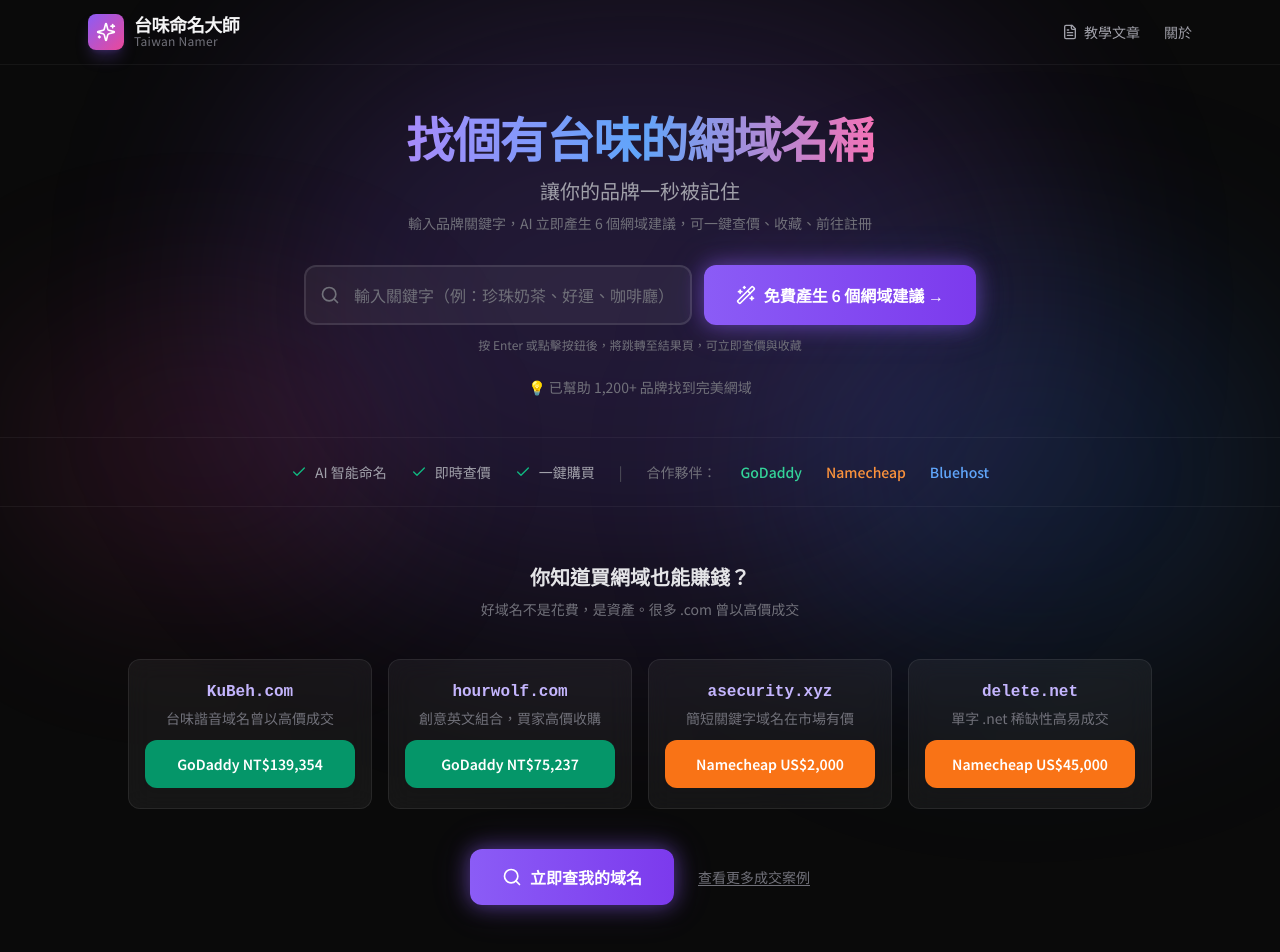
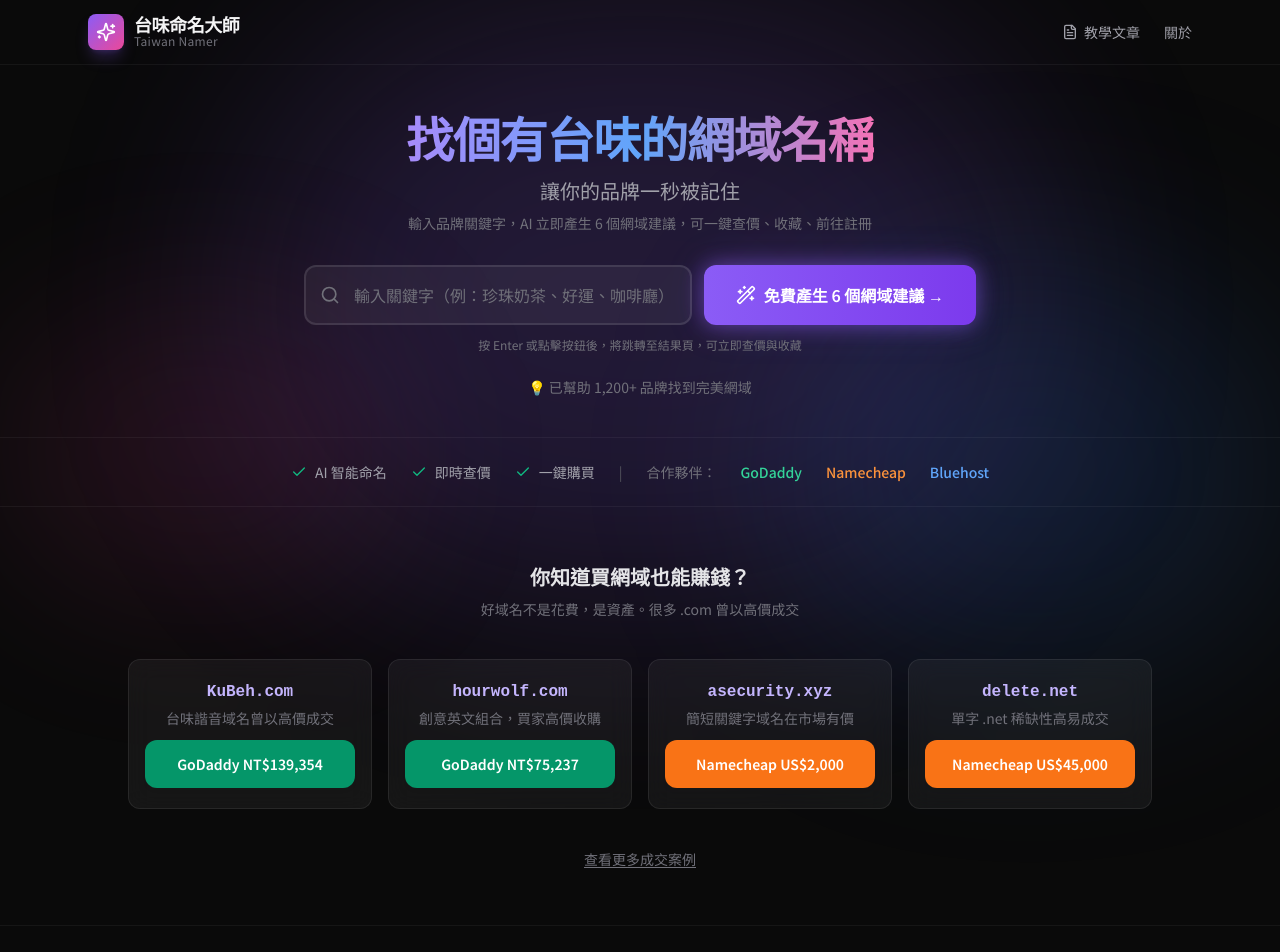
Before and after one commit to taiwan-namer/taiwan-namer, a Next.js app: page / in a window 1280 px wide. Shown: the top 952 px of the page. Built offline with nearby package versions, Linux system fonts and the light colour scheme.

Commit message:
Update UI and add affiliate buttons

```diff
--- a/app/(main)/page.tsx
+++ b/app/(main)/page.tsx
@@ -129,15 +129,6 @@ function ValueAnchorSection() {
     return () => observer.disconnect();
   }, []);
 
-  const scrollToSearchAndFocus = () => {
-    trackEvent("value_anchor_cta_click", {});
-    const input = document.getElementById("hero-keyword");
-    if (input) {
-      input.scrollIntoView({ behavior: "smooth", block: "center" });
-      setTimeout(() => (input as HTMLInputElement).focus(), 400);
-    }
-  };
-
   const examples = [
     { domain: "KuBeh.com", price: "NT$139,354", desc: "台味諧音域名曾以高價成交", descFirst: true, vendor: "godaddy" as const },
     { domain: "hourwolf.com", price: "NT$75,237", desc: "創意英文組合，買家高價收購", descFirst: true, vendor: "godaddy" as const },
@@ -193,15 +184,7 @@ function ValueAnchorSection() {
           </div>
         ))}
       </div>
-      <div className="flex flex-col sm:flex-row items-center justify-center gap-4 sm:gap-6">
-        <button
-          type="button"
-          onClick={scrollToSearchAndFocus}
-          className="glow-btn inline-flex items-center justify-center gap-2 px-8 py-4 rounded-xl bg-gradient-to-r from-violet-500 to-violet-600 text-white font-semibold text-base hover:from-violet-400 hover:to-violet-500 transition-all min-h-[52px] w-full sm:w-auto"
-        >
-          <Search className="w-5 h-5 shrink-0" />
-          立即查我的域名
-        </button>
+      <div className="flex justify-center">
         <a
           href={NAMEBIO_URL}
           target="_blank"
```
